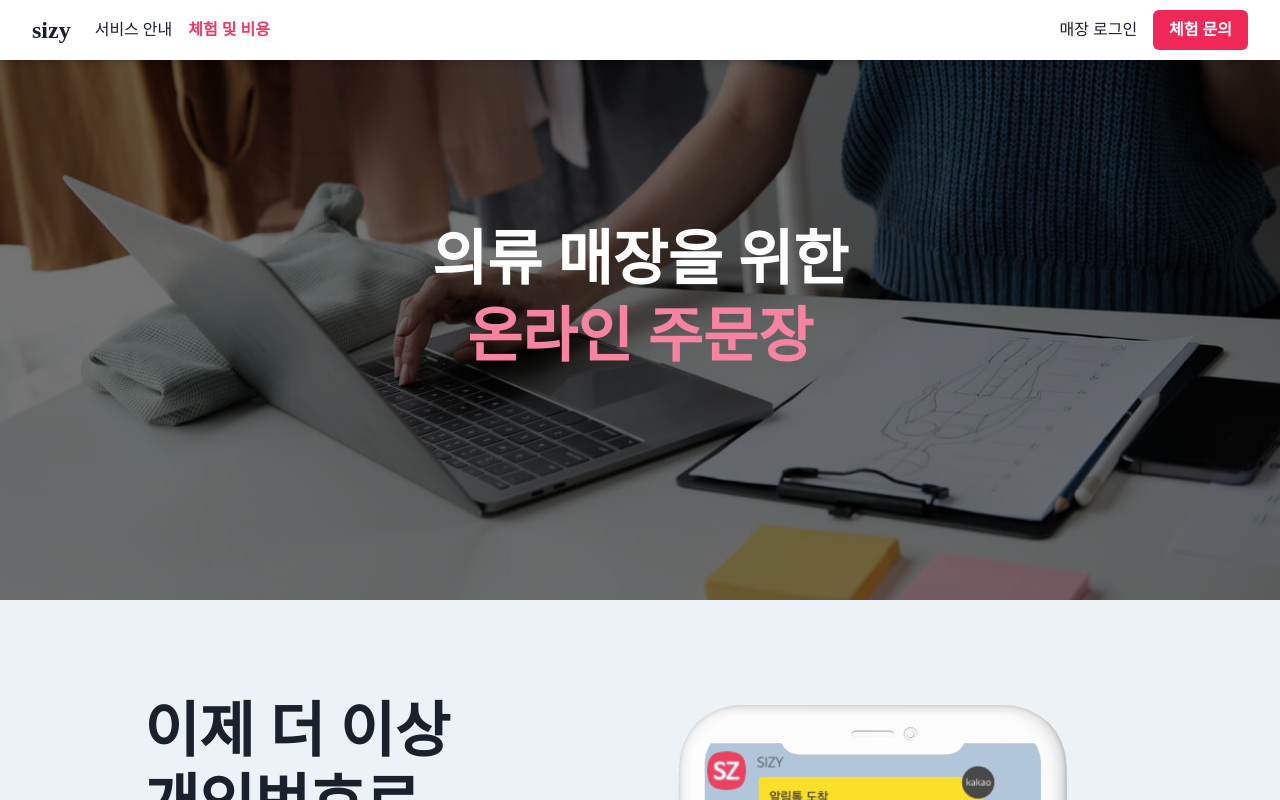
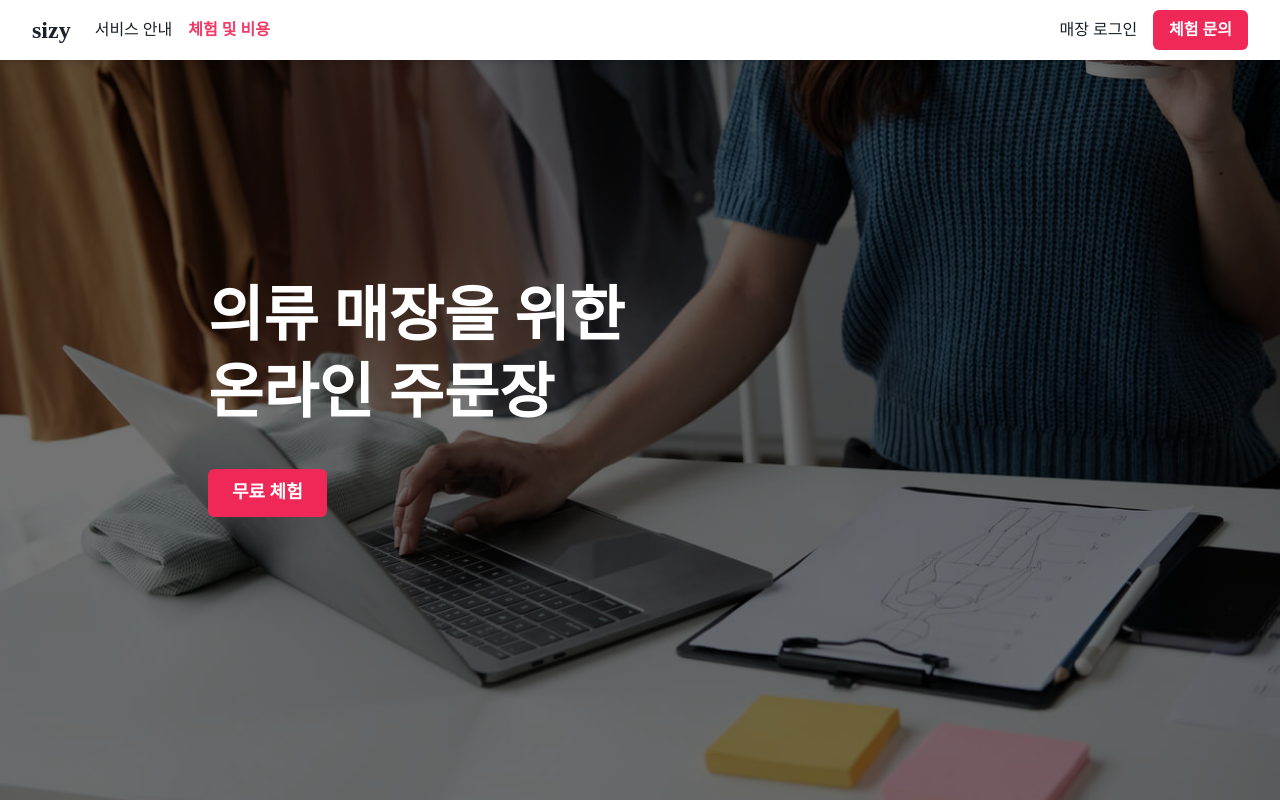
Before and after one commit to ShinHyunJong/sizy-next, a Next.js app: page / in a window 1280 px wide. Shown: the top 800 px of the page. Built offline with nearby package versions, Linux system fonts and the light colour scheme; a web font is replaced by a local one.

Commit message:
change gretting

```diff
--- a/src/components/landing/Greeting.tsx
+++ b/src/components/landing/Greeting.tsx
@@ -1,10 +1,13 @@
-import { Box, Center, Flex, Heading, Stack } from '@chakra-ui/react';
+import { Box, Button, Container, Flex, Heading, Stack } from '@chakra-ui/react';
+import { useRouter } from 'next/router';
+import { Fade } from 'react-awesome-reveal';
 
 import { fontSize } from '@/styles';
 
 function Greeting() {
+  const router = useRouter();
   return (
-    <Box className="mainBg" h={['300px', '500px', '600px']} position="relative">
+    <Box className="mainBg" h="100vh" position="relative">
       <Box
         bg="black"
         opacity={0.55}
@@ -12,9 +15,17 @@ function Greeting() {
         width="full"
         h="full"
       ></Box>
-      <Flex justifyContent="center" position="absolute" w="full" h="full">
-        <Center textAlign="center">
-          <Stack as={Box} py={{ base: '25%', md: '28%', lg: '30%' }}>
+      <Flex position="absolute" w="full" h="full">
+        <Container maxW="4xl" h="full">
+          <Flex h="full" alignItems="center">
+            <Stack as={Box}>
+              <Fade
+                triggerOnce
+                direction="up"
+                delay={300}
+                cascade
+                damping={1e-1}
+              >
                 <Heading
                   as="h1"
                   fontWeight={900}
@@ -24,11 +35,22 @@ function Greeting() {
                 >
                   의류 매장을 위한
                 </Heading>
-            <Heading as="h1" color="point.200" fontSize={['4xl', '5xl', '6xl']}>
+                <Heading as="h1" color="white" fontSize={['4xl', '5xl', '6xl']}>
                   온라인 주문장
                 </Heading>
+                <Flex mt={8}>
+                  <Button
+                    onClick={() => router.push('/contact')}
+                    size="lg"
+                    colorScheme="point"
+                  >
+                    무료 체험
+                  </Button>
+                </Flex>
+              </Fade>
             </Stack>
-        </Center>
+          </Flex>
+        </Container>
       </Flex>
     </Box>
   );
--- a/src/styles/fontSize.ts
+++ b/src/styles/fontSize.ts
@@ -1,3 +1,3 @@
-export const titleHeader = { base: '3xl', md: '5xl', lg: '6xl' };
+export const titleHeader = { base: '4xl', md: '5xl', lg: '6xl' };
 export const sectionHeader = { base: 'xl', md: '2xl', lg: '3xl' };
 export const pointHeader = { base: 'lg', md: 'xl', lg: '2xl' };
```
Lines whose indentation alone changed are shown as unchanged.
